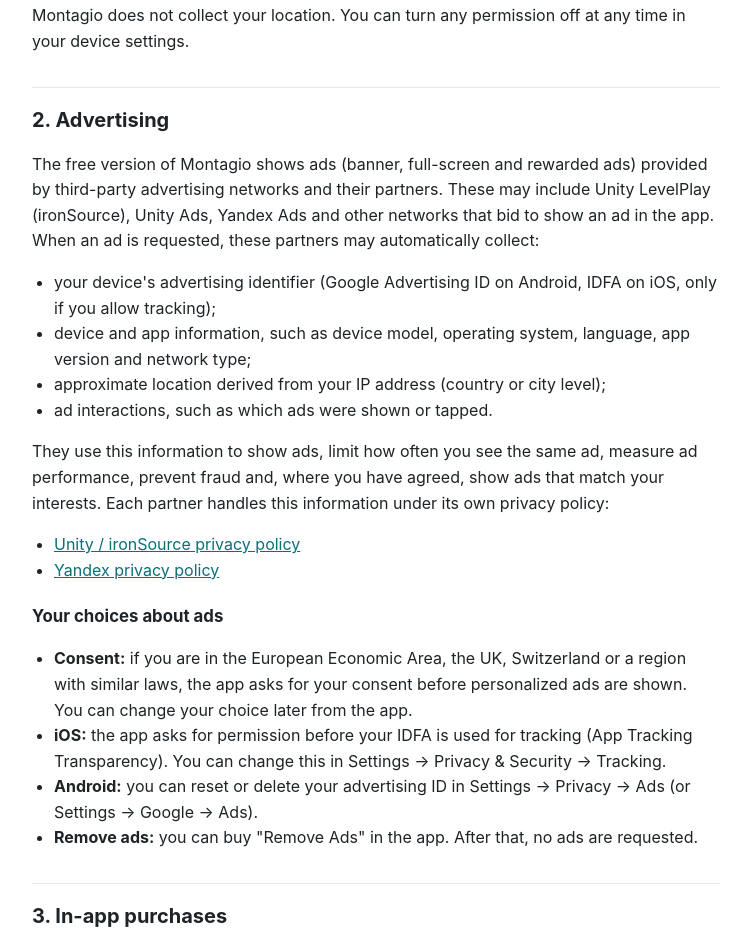
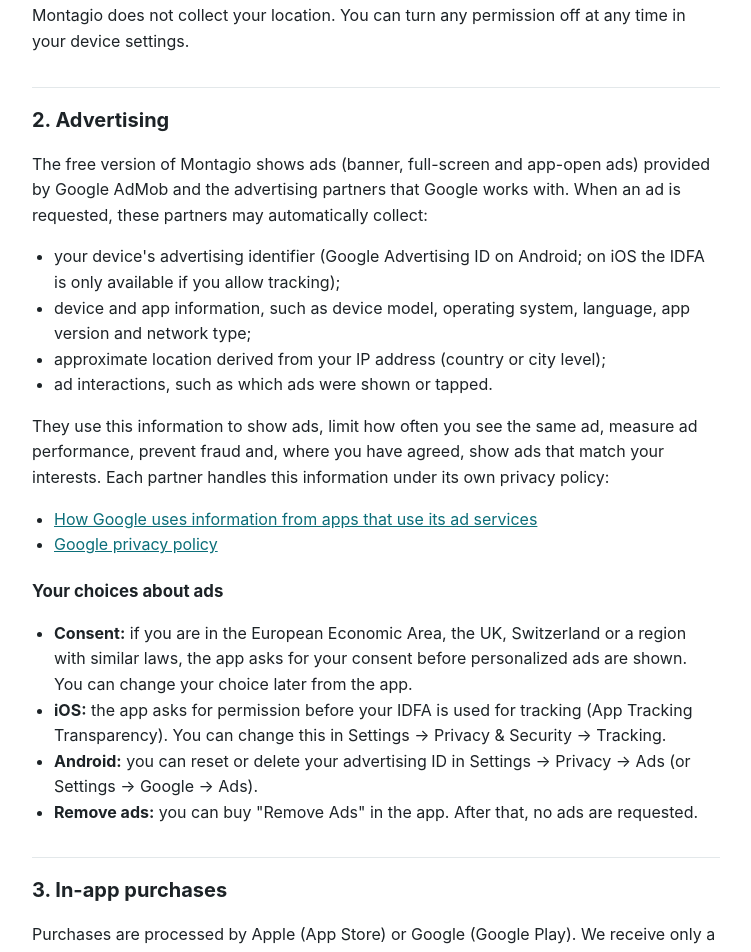
Before and after one commit to nader1414518/nader1414518.github.io, a plain HTML site: page montagio/privacy.html in a window 1280 px wide. Shown: the part 867-1819 px from the top of the page, without its empty margins (264-1015 px from the left). Drawn offline with Linux system fonts and the light colour scheme.

Commit message:
Privacy policy: ads now served by Google AdMob

```diff
--- a/montagio/privacy.html
+++ b/montagio/privacy.html
@@ -35,17 +35,17 @@
 <p>Montagio does not collect your location. You can turn any permission off at any time in your device settings.</p>
 
 <h2>2. Advertising</h2>
-<p>The free version of Montagio shows ads (banner, full-screen and rewarded ads) provided by third-party advertising networks and their partners. These may include Unity LevelPlay (ironSource), Unity Ads, Yandex Ads and other networks that bid to show an ad in the app. When an ad is requested, these partners may automatically collect:</p>
+<p>The free version of Montagio shows ads (banner, full-screen and app-open ads) provided by Google AdMob and the advertising partners that Google works with. When an ad is requested, these partners may automatically collect:</p>
 <ul>
-<li>your device's advertising identifier (Google Advertising ID on Android, IDFA on iOS, only if you allow tracking);</li>
+<li>your device's advertising identifier (Google Advertising ID on Android; on iOS the IDFA is only available if you allow tracking);</li>
 <li>device and app information, such as device model, operating system, language, app version and network type;</li>
 <li>approximate location derived from your IP address (country or city level);</li>
 <li>ad interactions, such as which ads were shown or tapped.</li>
 </ul>
 <p>They use this information to show ads, limit how often you see the same ad, measure ad performance, prevent fraud and, where you have agreed, show ads that match your interests. Each partner handles this information under its own privacy policy:</p>
 <ul>
-<li><a href="https://unity.com/legal/game-player-and-app-user-privacy-policy">Unity / ironSource privacy policy</a></li>
-<li><a href="https://yandex.com/legal/confidential/">Yandex privacy policy</a></li>
+<li><a href="https://policies.google.com/technologies/ads">How Google uses information from apps that use its ad services</a></li>
+<li><a href="https://policies.google.com/privacy">Google privacy policy</a></li>
 </ul>
 
 <h3>Your choices about ads</h3>
```
